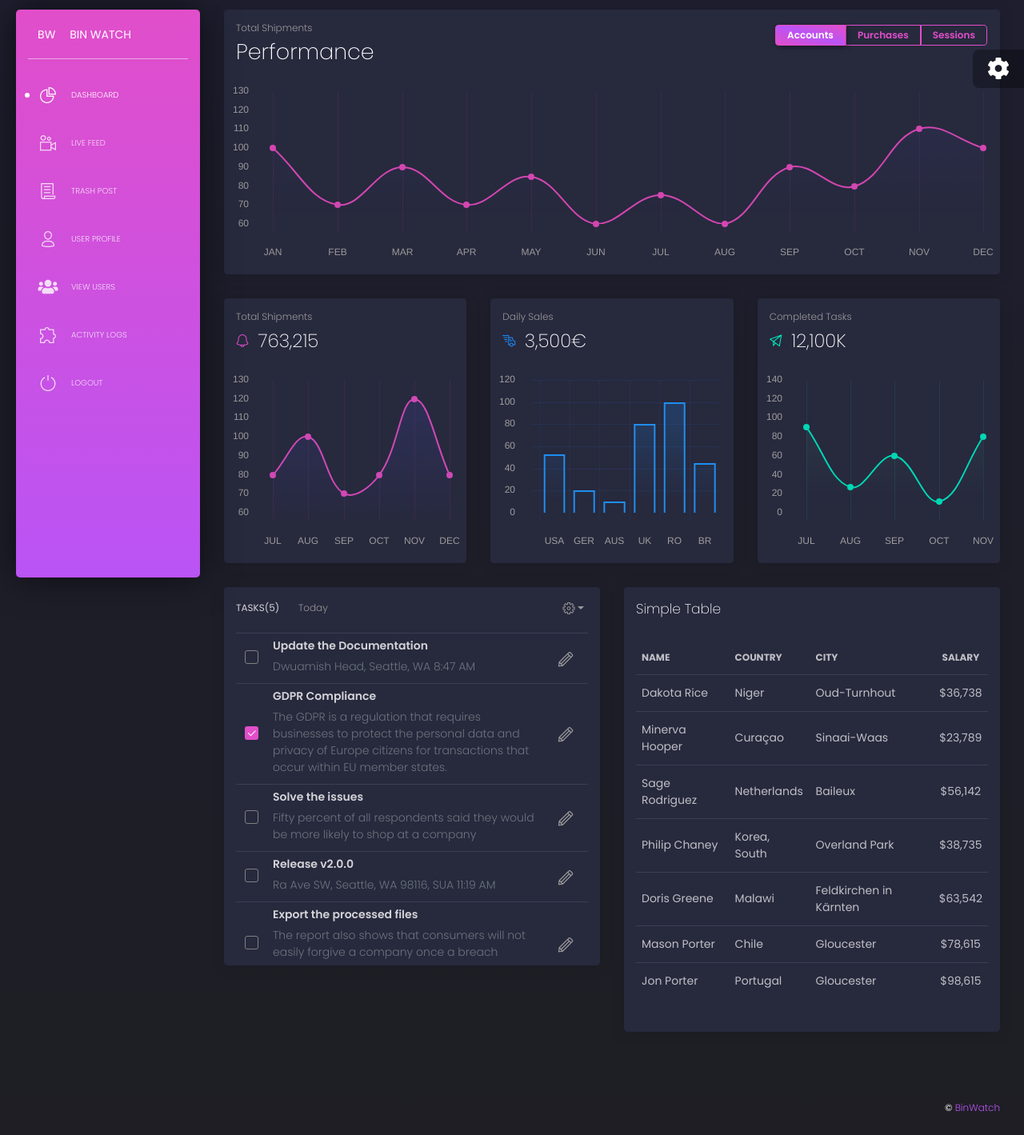
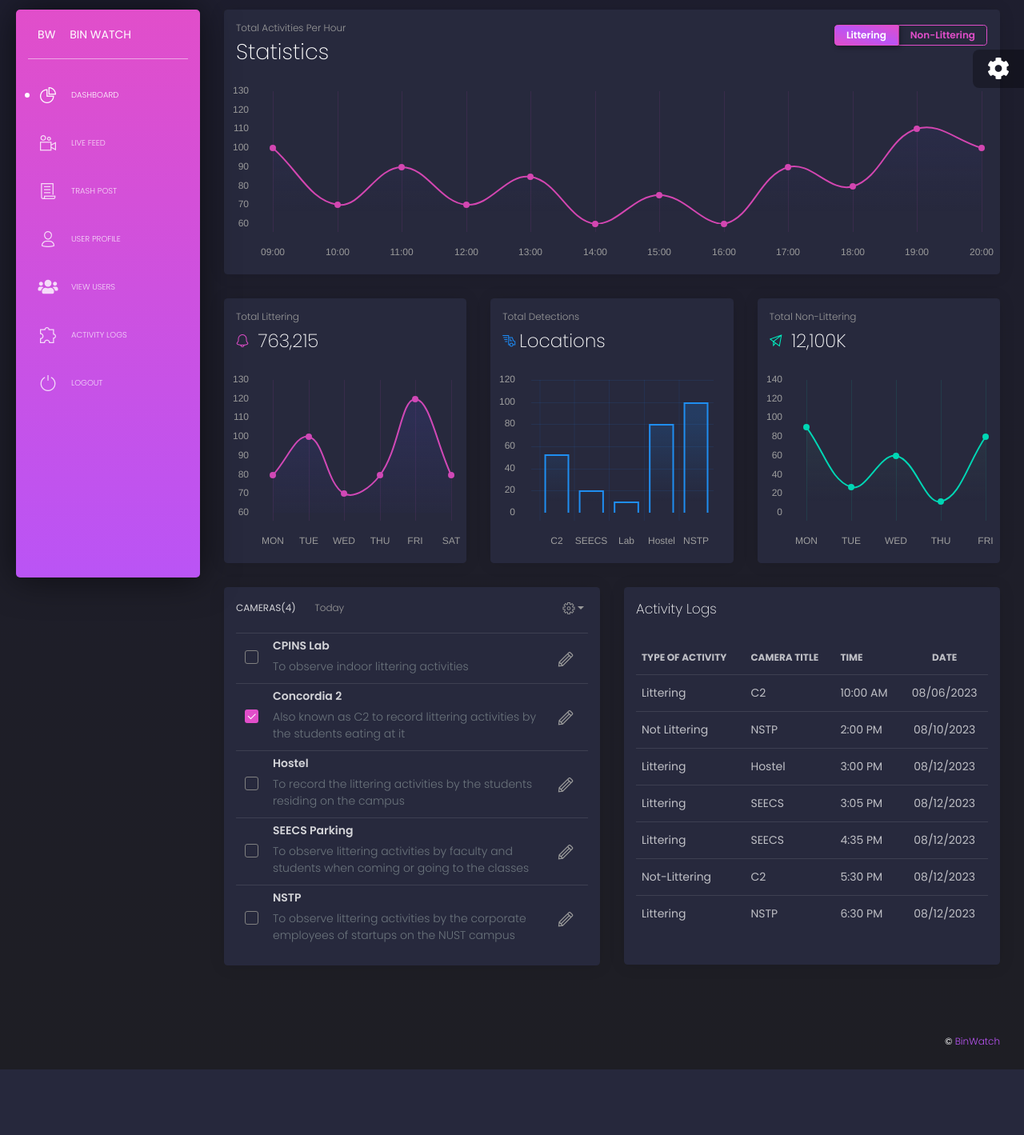
Before and after one commit to Mydah-Nasir/Bin-Watch, a Django app: page / in a window 1280 px wide. Shown: the part 68-1487 px from the top of the page at 80% size. After the commit the page ends 1405 px from the top, so only its background shows below. Run offline with Django 3.2, Linux system fonts and the light colour scheme; the visitor is signed in with stand-in values (Sample User, id 1); some libraries are stand-ins or nearby versions.

Commit message:
Dashboard changes

```diff
--- a/apps/static/assets/demo/demo.js
+++ b/apps/static/assets/demo/demo.js
@@ -358,9 +358,9 @@ demo = {
     gradientStroke.addColorStop(0, 'rgba(119,52,169,0)'); //purple colors
 
     var data = {
-      labels: ['JUL', 'AUG', 'SEP', 'OCT', 'NOV', 'DEC'],
+      labels: ['MON', 'TUE', 'WED', 'THU', 'FRI', 'SAT'],
       datasets: [{
-        label: "Data",
+        label: "Littering",
         fill: true,
         backgroundColor: gradientStroke,
         borderColor: '#d048b6',
@@ -394,9 +394,9 @@ demo = {
     gradientStroke.addColorStop(0, 'rgba(66,134,121,0)'); //green colors
 
     var data = {
-      labels: ['JUL', 'AUG', 'SEP', 'OCT', 'NOV'],
+      labels: ['MON', 'TUE', 'WED', 'THU', 'FRI'],
       datasets: [{
-        label: "My First dataset",
+        label: "Non-Littering",
         fill: true,
         backgroundColor: gradientStroke,
         borderColor: '#00d6b4',
@@ -423,7 +423,7 @@ demo = {
 
 
 
-    var chart_labels = ['JAN', 'FEB', 'MAR', 'APR', 'MAY', 'JUN', 'JUL', 'AUG', 'SEP', 'OCT', 'NOV', 'DEC'];
+    var chart_labels = ['09:00', '10:00', '11:00', '12:00', '13:00', '14:00', '15:00', '16:00', '17:00', '18:00', '19:00', '20:00'];
     var chart_data = [100, 70, 90, 70, 85, 60, 75, 60, 90, 80, 110, 100];
 
 
@@ -498,9 +498,9 @@ demo = {
         display: false
       },
       data: {
-        labels: ['USA', 'GER', 'AUS', 'UK', 'RO', 'BR'],
+        labels: ['C2', 'SEECS', 'Lab', 'Hostel', 'NSTP'],
         datasets: [{
-          label: "Countries",
+          label: "Locations",
           fill: true,
           backgroundColor: gradientStroke,
           hoverBackgroundColor: gradientStroke,
@@ -508,7 +508,7 @@ demo = {
           borderWidth: 2,
           borderDash: [],
           borderDashOffset: 0.0,
-          data: [53, 20, 10, 80, 100, 45],
+          data: [53, 20, 10, 80, 100],
         }]
       },
       options: gradientBarChartConfiguration
--- a/apps/templates/home/index.html
+++ b/apps/templates/home/index.html
@@ -14,30 +14,23 @@
                     <div class="card-header ">
                         <div class="row">
                             <div class="col-sm-6 text-left">
-                                <h5 class="card-category">Total Shipments</h5>
-                                <h2 class="card-title">Performance</h2>
+                                <h5 class="card-category">Total Activities per Hour</h5>
+                                <h2 class="card-title">Statistics</h2>
                             </div>
                             <div class="col-sm-6">
                                 <div class="btn-group btn-group-toggle float-right" data-toggle="buttons">
                                     <label class="btn btn-sm btn-primary btn-simple active" id="0">
                                         <input type="radio" name="options" checked>
-                                        <span class="d-none d-sm-block d-md-block d-lg-block d-xl-block">Accounts</span>
+                                        <span class="d-none d-sm-block d-md-block d-lg-block d-xl-block">Littering</span>
                                         <span class="d-block d-sm-none">
                         <i class="tim-icons icon-single-02"></i>
                     </span>
                                     </label>
                                     <label class="btn btn-sm btn-primary btn-simple" id="1">
                                         <input type="radio" class="d-none d-sm-none" name="options">
-                                        <span class="d-none d-sm-block d-md-block d-lg-block d-xl-block">Purchases</span>
+                                        <span class="d-none d-sm-block d-md-block d-lg-block d-xl-block">Non-Littering</span>
                                         <span class="d-block d-sm-none">
                         <i class="tim-icons icon-gift-2"></i>
-                    </span>
-                                    </label>
-                                    <label class="btn btn-sm btn-primary btn-simple" id="2">
-                                        <input type="radio" class="d-none" name="options">
-                                        <span class="d-none d-sm-block d-md-block d-lg-block d-xl-block">Sessions</span>
-                                        <span class="d-block d-sm-none">
-                        <i class="tim-icons icon-tap-02"></i>
                     </span>
                                     </label>
                                 </div>
@@ -56,7 +49,7 @@
             <div class="col-lg-4">
                 <div class="card card-chart">
                     <div class="card-header">
-                        <h5 class="card-category">Total Shipments</h5>
+                        <h5 class="card-category">Total Littering</h5>
                         <h3 class="card-title"><i class="tim-icons icon-bell-55 text-primary"></i> 763,215</h3>
                     </div>
                     <div class="card-body">
@@ -69,8 +62,8 @@
             <div class="col-lg-4">
                 <div class="card card-chart">
                     <div class="card-header">
-                        <h5 class="card-category">Daily Sales</h5>
-                        <h3 class="card-title"><i class="tim-icons icon-delivery-fast text-info"></i> 3,500€</h3>
+                        <h5 class="card-category">Total Detections</h5>
+                        <h3 class="card-title"><i class="tim-icons icon-delivery-fast text-info"></i>Locations</h3>
                     </div>
                     <div class="card-body">
                         <div class="chart-area">
@@ -82,7 +75,7 @@
             <div class="col-lg-4">
                 <div class="card card-chart">
                     <div class="card-header">
-                        <h5 class="card-category">Completed Tasks</h5>
+                        <h5 class="card-category">Total Non-Littering</h5>
                         <h3 class="card-title"><i class="tim-icons icon-send text-success"></i> 12,100K</h3>
                     </div>
                     <div class="card-body">
@@ -97,7 +90,7 @@
             <div class="col-lg-6 col-md-12">
                 <div class="card card-tasks">
                     <div class="card-header ">
-                        <h6 class="title d-inline">Tasks(5)</h6>
+                        <h6 class="title d-inline">Cameras(4)</h6>
                         <p class="card-category d-inline">today</p>
                         <div class="dropdown">
                             <button type="button" class="btn btn-link dropdown-toggle btn-icon"
@@ -127,8 +120,8 @@
                                         </div>
                                     </td>
                                     <td>
-                                        <p class="title">Update the Documentation</p>
-                                        <p class="text-muted">Dwuamish Head, Seattle, WA 8:47 AM</p>
+                                        <p class="title">CPINS Lab</p>
+                                        <p class="text-muted">To observe indoor littering activities</p>
                                     </td>
                                     <td class="td-actions text-right">
                                         <button type="button" rel="tooltip" title="" class="btn btn-link"
@@ -149,10 +142,9 @@
                                         </div>
                                     </td>
                                     <td>
-                                        <p class="title">GDPR Compliance</p>
-                                        <p class="text-muted">The GDPR is a regulation that requires businesses to
-                                            protect the personal data and privacy of Europe citizens for
-                                            transactions that occur within EU member states.</p>
+                                        <p class="title">Concordia 2</p>
+                                        <p class="text-muted">Also known as C2 to record littering activities by the
+                                            students eating at it</p>
                                     </td>
                                     <td class="td-actions text-right">
                                         <button type="button" rel="tooltip" title="" class="btn btn-link"
@@ -173,9 +165,9 @@
                                         </div>
                                     </td>
                                     <td>
-                                        <p class="title">Solve the issues</p>
-                                        <p class="text-muted">Fifty percent of all respondents said they would be
-                                            more likely to shop at a company </p>
+                                        <p class="title">Hostel</p>
+                                        <p class="text-muted">To record the littering activities by the students residing on
+                                            the campus </p>
                                     </td>
                                     <td class="td-actions text-right">
                                         <button type="button" rel="tooltip" title="" class="btn btn-link"
@@ -196,8 +188,9 @@
                                         </div>
                                     </td>
                                     <td>
-                                        <p class="title">Release v2.0.0</p>
-                                        <p class="text-muted">Ra Ave SW, Seattle, WA 98116, SUA 11:19 AM</p>
+                                        <p class="title">SEECS Parking</p>
+                                        <p class="text-muted">To observe littering activities by faculty and students when coming
+                                             or going to the classes</p>
                                     </td>
                                     <td class="td-actions text-right">
                                         <button type="button" rel="tooltip" title="" class="btn btn-link"
@@ -218,32 +211,8 @@
                                         </div>
                                     </td>
                                     <td>
-                                        <p class="title">Export the processed files</p>
-                                        <p class="text-muted">The report also shows that consumers will not easily
-                                            forgive a company once a breach exposing their personal data
-                                            occurs. </p>
-                                    </td>
-                                    <td class="td-actions text-right">
-                                        <button type="button" rel="tooltip" title="" class="btn btn-link"
-                                                data-original-title="Edit Task">
-                                            <i class="tim-icons icon-pencil"></i>
-                                        </button>
-                                    </td>
-                                </tr>
-                                <tr>
-                                    <td>
-                                        <div class="form-check">
-                                            <label class="form-check-label">
-                                                <input class="form-check-input" type="checkbox" value="">
-                                                <span class="form-check-sign">
-                            <span class="check"></span>
-                            </span>
-                                            </label>
-                                        </div>
-                                    </td>
-                                    <td>
-                                        <p class="title">Arival at export process</p>
-                                        <p class="text-muted">Capitol Hill, Seattle, WA 12:34 AM</p>
+                                        <p class="title">NSTP</p>
+                                        <p class="text-muted">To observe littering activities by the corporate employees of startups on the NUST campus  </p>
                                     </td>
                                     <td class="td-actions text-right">
                                         <button type="button" rel="tooltip" title="" class="btn btn-link"
@@ -261,7 +230,7 @@
             <div class="col-lg-6 col-md-12">
                 <div class="card ">
                     <div class="card-header">
-                        <h4 class="card-title"> Simple Table</h4>
+                        <h4 class="card-title">Activity Logs</h4>
                     </div>
                     <div class="card-body">
                         <div class="table-responsive">
@@ -269,116 +238,116 @@
                                 <thead class=" text-primary">
                                 <tr>
                                     <th>
-                                        Name
+                                        Type of Activity
                                     </th>
                                     <th>
-                                        Country
+                                        Camera Title
                                     </th>
                                     <th>
-                                        City
+                                        Time
                                     </th>
                                     <th class="text-center">
-                                        Salary
+                                        Date
                                     </th>
                                 </tr>
                                 </thead>
                                 <tbody>
                                 <tr>
                                     <td>
-                                        Dakota Rice
+                                        Littering
                                     </td>
                                     <td>
-                                        Niger
+                                        C2
                                     </td>
                                     <td>
-                                        Oud-Turnhout
+                                        10:00 AM
                                     </td>
                                     <td class="text-center">
-                                        $36,738
+                                        08/06/2023
                                     </td>
                                 </tr>
                                 <tr>
                                     <td>
-                                        Minerva Hooper
+                                        Not Littering
                                     </td>
                                     <td>
-                                        Curaçao
+                                        NSTP
                                     </td>
                                     <td>
-                                        Sinaai-Waas
+                                        2:00 PM
                                     </td>
                                     <td class="text-center">
-                                        $23,789
+                                        08/10/2023
                                     </td>
                                 </tr>
                                 <tr>
                                     <td>
-                                        Sage Rodriguez
+                                        Littering
                                     </td>
                                     <td>
-                                        Netherlands
+                                       Hostel
                                     </td>
                                     <td>
-                                        Baileux
+                                        3:00 PM
                                     </td>
                                     <td class="text-center">
-                                        $56,142
+                                        08/12/2023
                                     </td>
                                 </tr>
                                 <tr>
                                     <td>
-                                        Philip Chaney
+                                        Littering
                                     </td>
                                     <td>
-                                        Korea, South
+                                        SEECS
                                     </td>
                                     <td>
-                                        Overland Park
+                                        3:05 PM
                                     </td>
                                     <td class="text-center">
-                                        $38,735
+                                        08/12/2023
                                     </td>
                                 </tr>
                                 <tr>
                                     <td>
-                                        Doris Greene
+                                        Littering
                                     </td>
                                     <td>
-                                        Malawi
+                                        SEECS
                                     </td>
                                     <td>
-                                        Feldkirchen in Kärnten
+                                        4:35 PM
                                     </td>
                                     <td class="text-center">
-                                        $63,542
+                                        08/12/2023
                                     </td>
                                 </tr>
                                 <tr>
                                     <td>
-                                        Mason Porter
+                                        Not-Littering
                                     </td>
                                     <td>
-                                        Chile
+                                        C2
                                     </td>
                                     <td>
-                                        Gloucester
+                                        5:30 PM
                                     </td>
                                     <td class="text-center">
-                                        $78,615
+                                        08/12/2023
                                     </td>
                                 </tr>
                                 <tr>
                                     <td>
-                                        Jon Porter
+                                        Littering
                                     </td>
                                     <td>
-                                        Portugal
+                                        NSTP
                                     </td>
                                     <td>
-                                        Gloucester
+                                       6:30 PM
                                     </td>
                                     <td class="text-center">
-                                        $98,615
+                                        08/12/2023
                                     </td>
                                 </tr>
                                 </tbody>
```
Also changed, not shown: apps/templates/home/tables.html (+5 -5 lines).
